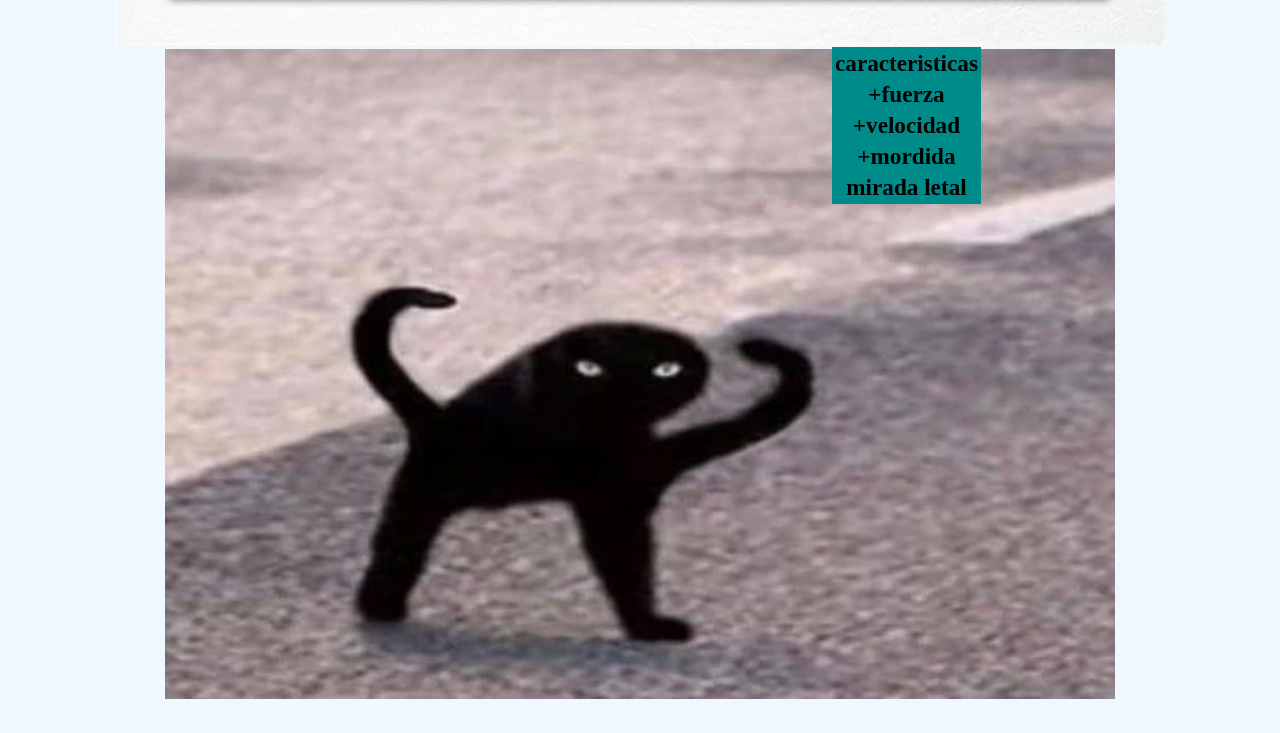
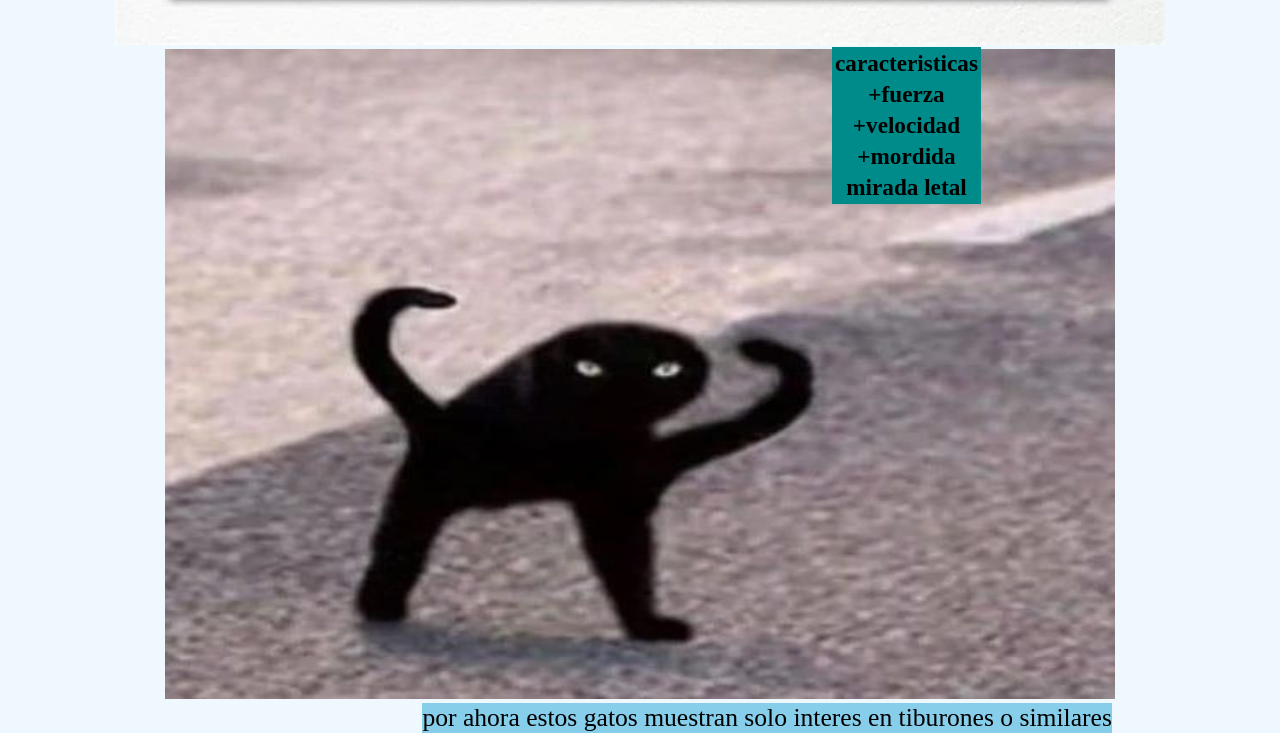
Before and after one commit to Caingoji/prueba, a plain HTML site: page Index.html in a window 1280 px wide. Shown: the part 913-1646 px from the top of the page. Before the commit the page ends 1624 px from the top, so only its background shows below. Drawn offline with Linux system fonts and the light colour scheme.

Commit message:
texto final de anuncio

```diff
--- a/Index.html
+++ b/Index.html
@@ -49,6 +49,7 @@
                     </tbody>
                 </table>
             </div>
+            <div class="anuncio"> por ahora estos gatos muestran solo interes en tiburones o similares</div>
         </div>
     </body>
 </Html>
--- a/assents/index.css
+++ b/assents/index.css
@@ -61,6 +61,11 @@ background-color:red;}
         font-size: 145%;
     background-color: darkcyan;}
 
+.anuncio{    position: absolute;
+    font-size: 160%;
+    left: 33%;
+    background-color:skyblue;}
+
 body{
     background-color: aliceblue
 }
```
